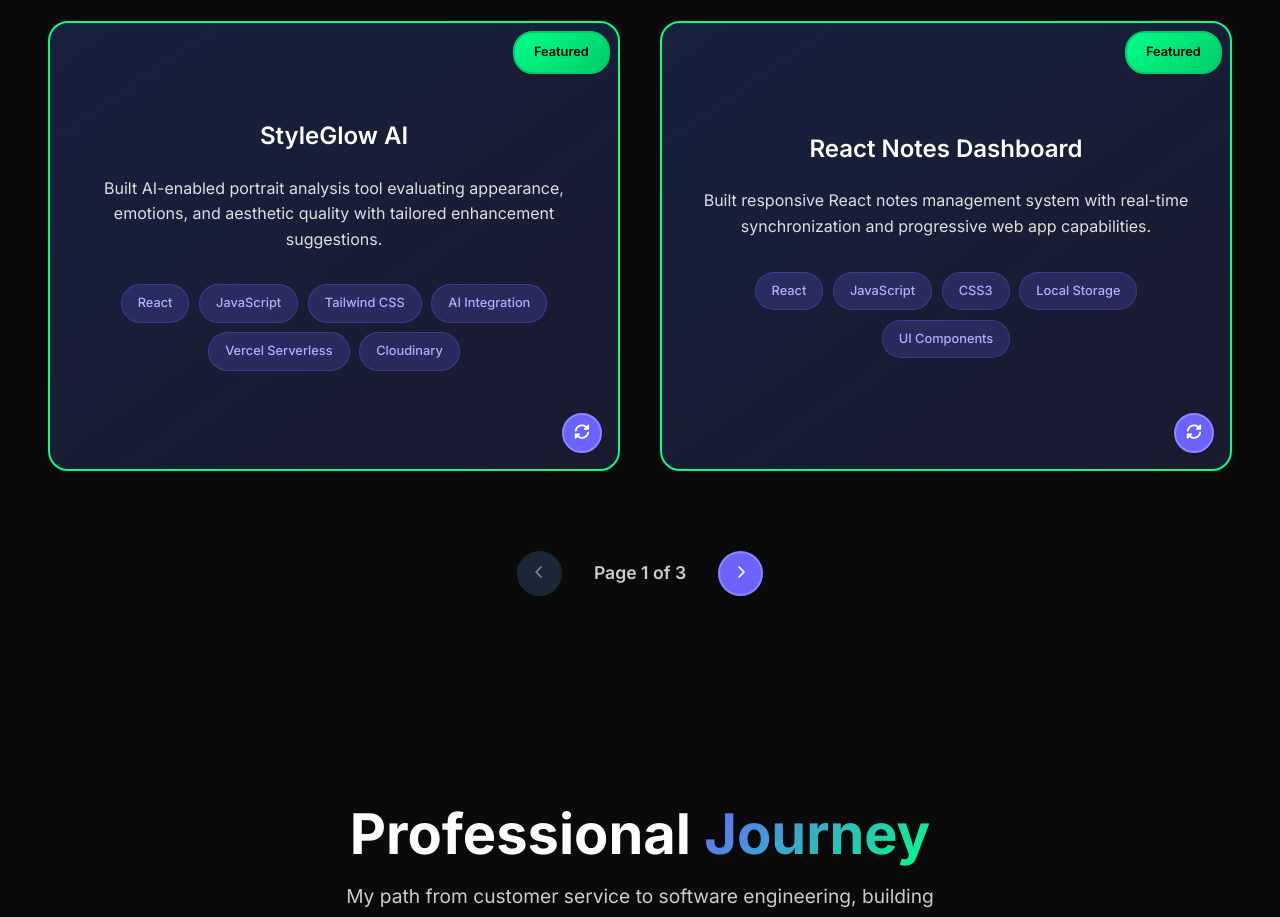
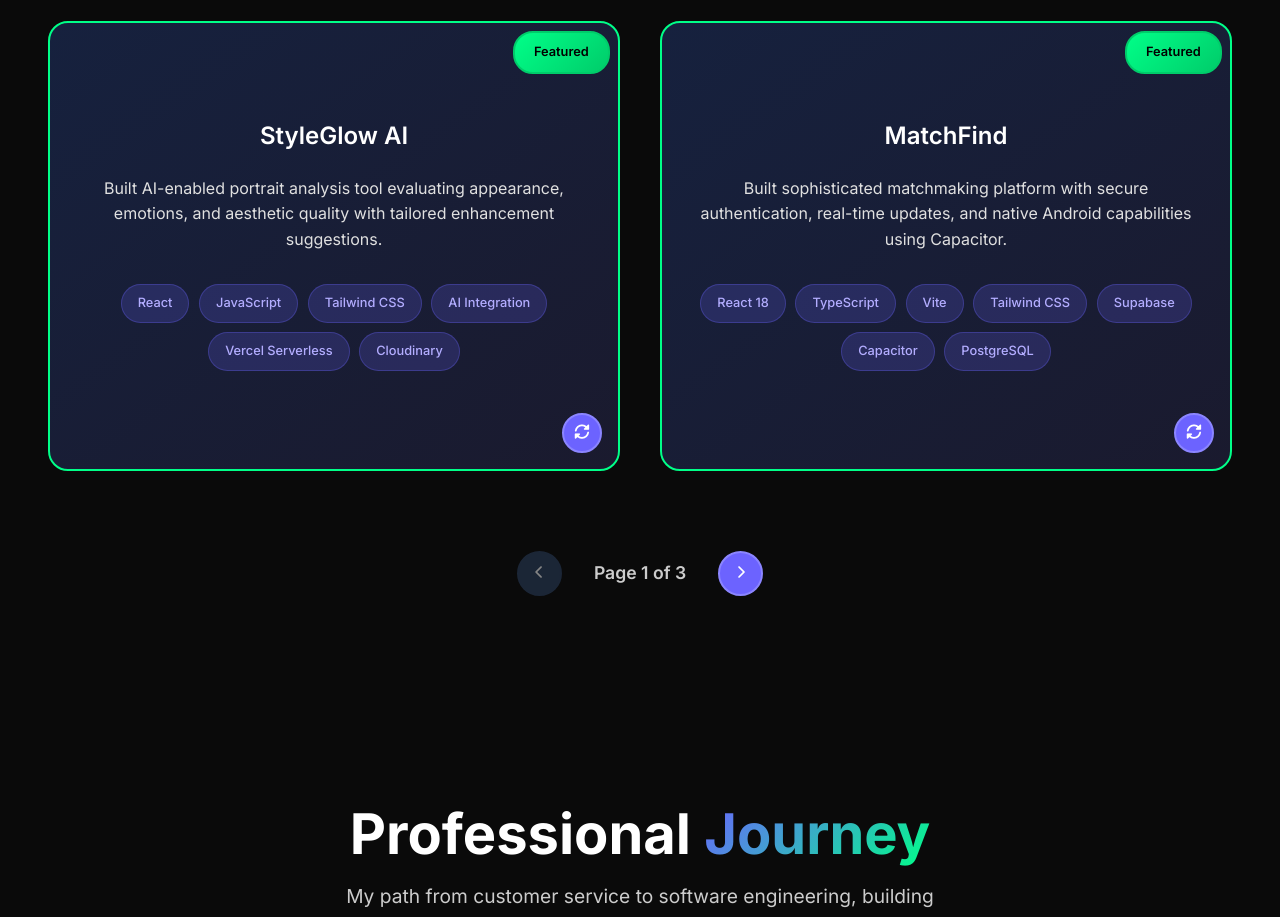
Before and after one commit to yashasvi9199/portfolio-source, a React (Vite) app: page / in a window 1280 px wide. Shown: the part 3900-4817 px from the top of the page. Built offline with nearby package versions, Linux system fonts and the light colour scheme.

Commit message:
feat: updated projects

```diff
--- a/src/sections/Projects.jsx
+++ b/src/sections/Projects.jsx
@@ -88,6 +88,18 @@
         // GitHub Projects
         {
             id: 6,
+            title: "MatchFind",
+            category: "web",
+            description: "Built sophisticated matchmaking platform with secure authentication, real-time updates, and native Android capabilities using Capacitor.",
+            detailedDescription: "Architected a comprehensive matchmaking application featuring gender-based dynamic theming and smart matching algorithms. Implemented Supabase for secure authentication and real-time data syncing, while leveraging Capacitor to deliver a native Android experience. ",
+            tech: ["React 18", "TypeScript", "Vite", "Tailwind CSS", "Supabase", "Capacitor", "PostgreSQL"],
+            githubLink: "https://github.com/yashasvi9199/MatchFind",
+            liveDemo: "https://yashasvi9199.github.io/MatchFind/",
+            image: "/api/placeholder/400/250",
+            featured: true
+        },
+        {
+            id: 7,
             title: "React Notes Dashboard",
             category: "web",
             description: "Built responsive React notes management system with real-time synchronization and progressive web app capabilities.",
@@ -99,7 +111,7 @@
             featured: true
         },
         {
-            id: 5,
+            id: 8,
             title: "Weather Application",
             category: "web",
             description: "Built geolocation-enabled weather application with API integration and responsive data visualization components.",
@@ -107,11 +119,10 @@
             tech: ["React", "API Integration", "CSS3", "Geolocation"],
             githubLink: "https://github.com/yashasvi9199/weather-app",
             liveDemo: "https://yashasvi9199.github.io/weather-app/",
-            image: "/api/placeholder/400/250",
-            featured: true
+            image: "/api/placeholder/400/250"
         },
         {
-            id: 6,
+            id: 9,
             title: "React.js Projects Collection",
             category: "edu",
             description: "Demonstrated advanced React patterns including hooks, context API, and component composition with optimization.",
@@ -122,7 +133,7 @@
             image: "/api/placeholder/400/250"
         },
         {
-            id: 7,
+            id: 10,
             title: "Python Applications",
             category: "edu",
             description: "Created Python automation tools and system utilities for workflow optimization and development efficiency.",
@@ -133,7 +144,7 @@
             image: "/api/placeholder/400/250"
         },
         {
-            id: 8,
+            id: 11,
             title: "Node.js Learning Projects",
             category: "edu",
             description: "Developed scalable Node.js backend systems with RESTful APIs, middleware, and MongoDB integration.",
@@ -144,7 +155,7 @@
             image: "/api/placeholder/400/250"
         },
         {
-            id: 9,
+            id: 12,
             title: "Ecommerce Platform",
             category: "web",
             description: "Implemented full-stack MERN ecommerce platform with JWT authentication and secure payment gateway integration.",
@@ -155,7 +166,7 @@
             image: "/api/placeholder/400/250"
         },
         {
-            id: 10,
+            id: 13,
             title: "Drop Panel",
             category: "web",
             description: "Built interactive drag-and-drop panel system with smooth animations and responsive positioning",
@@ -166,7 +177,7 @@
             image: "/api/placeholder/400/250"
         },
         {
-            id: 11,
+            id: 14,
             title: "Image Carousel",
             category: "web",
             description: "Engineered responsive image carousel with touch gestures and auto-rotation features",
@@ -177,7 +188,7 @@
             image: "/api/placeholder/400/250"
         },
         {
-            id: 12,
+            id: 15,
             title: "Tic Tac Toe",
             category: "web",
             description: "Developed interactive Tic Tac Toe game with smart opponent and score tracking",
```
